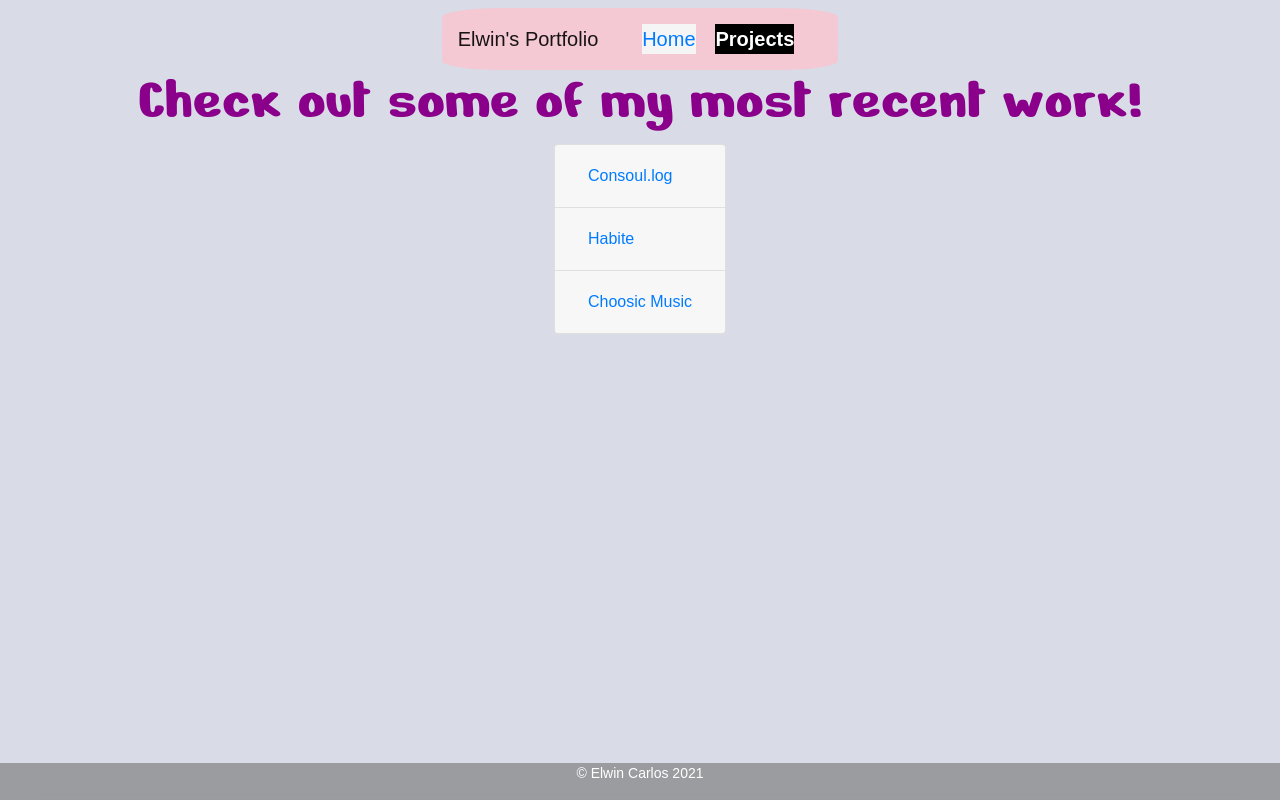
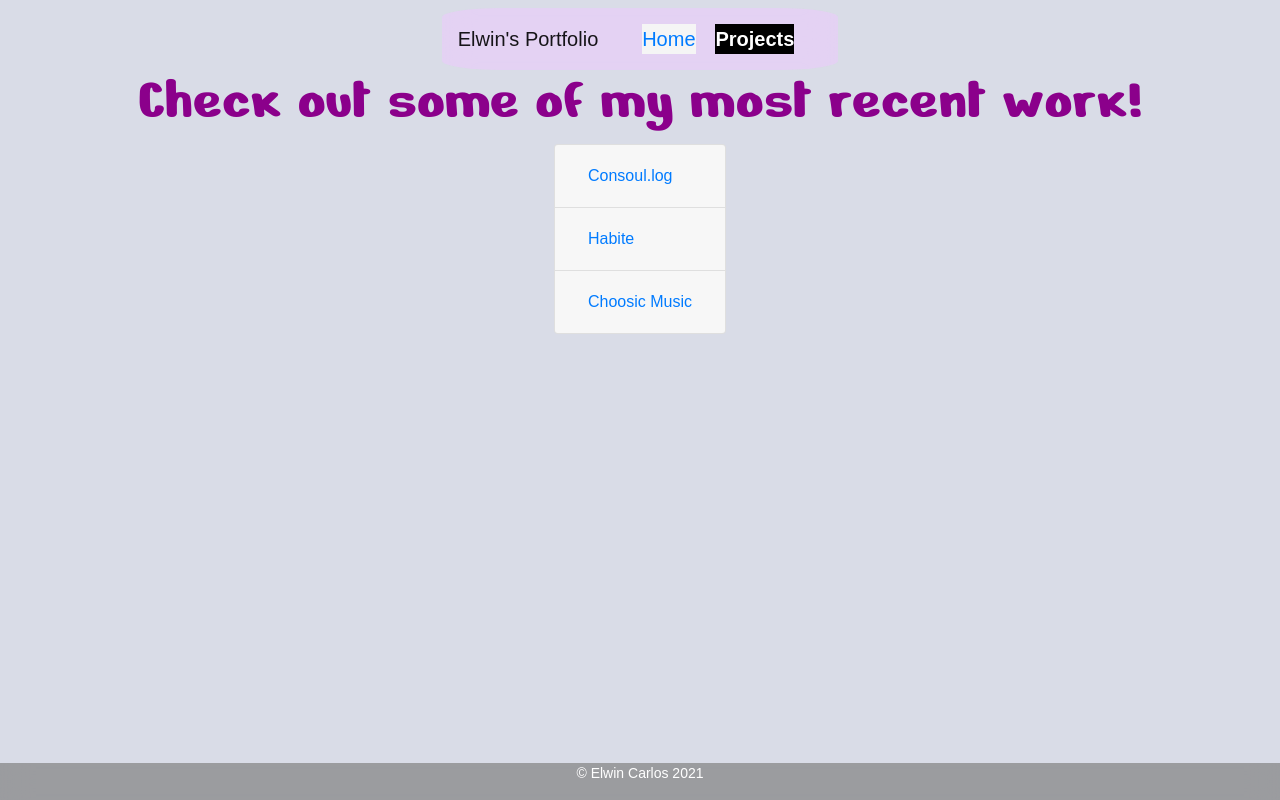
Before and after one commit to ecarlos09/Elwin_Portfolio, a React app: page /projects in a window 1280 px wide. Built offline with nearby package versions, Linux system fonts and the light colour scheme; a web font is replaced by a local one.

Commit message:
change colour of nav bar to a more lilac-y shade

```diff
--- a/src/layout/NavBar/style.css
+++ b/src/layout/NavBar/style.css
@@ -5,7 +5,7 @@ nav {
     top: 0; */
     justify-self: center;
     /* width: 100vw; */
-    background-color: rgb(255, 192, 203, 0.7);
+    background-color: rgb(232, 206, 248, 0.7);
     -webkit-backdrop-filter: blur(15px);
 	backdrop-filter: blur(15px);
     border-radius: 15%;
```
